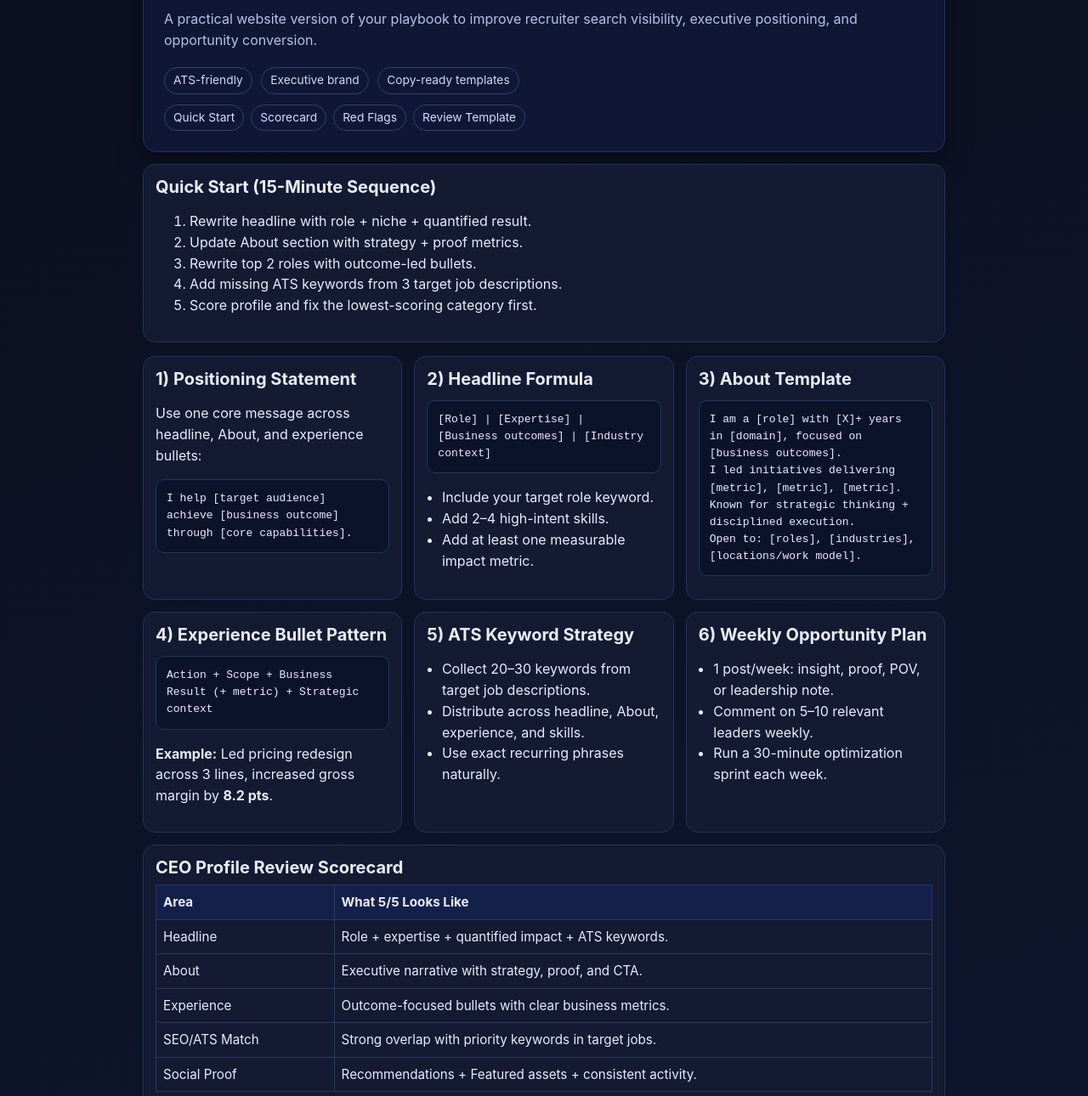
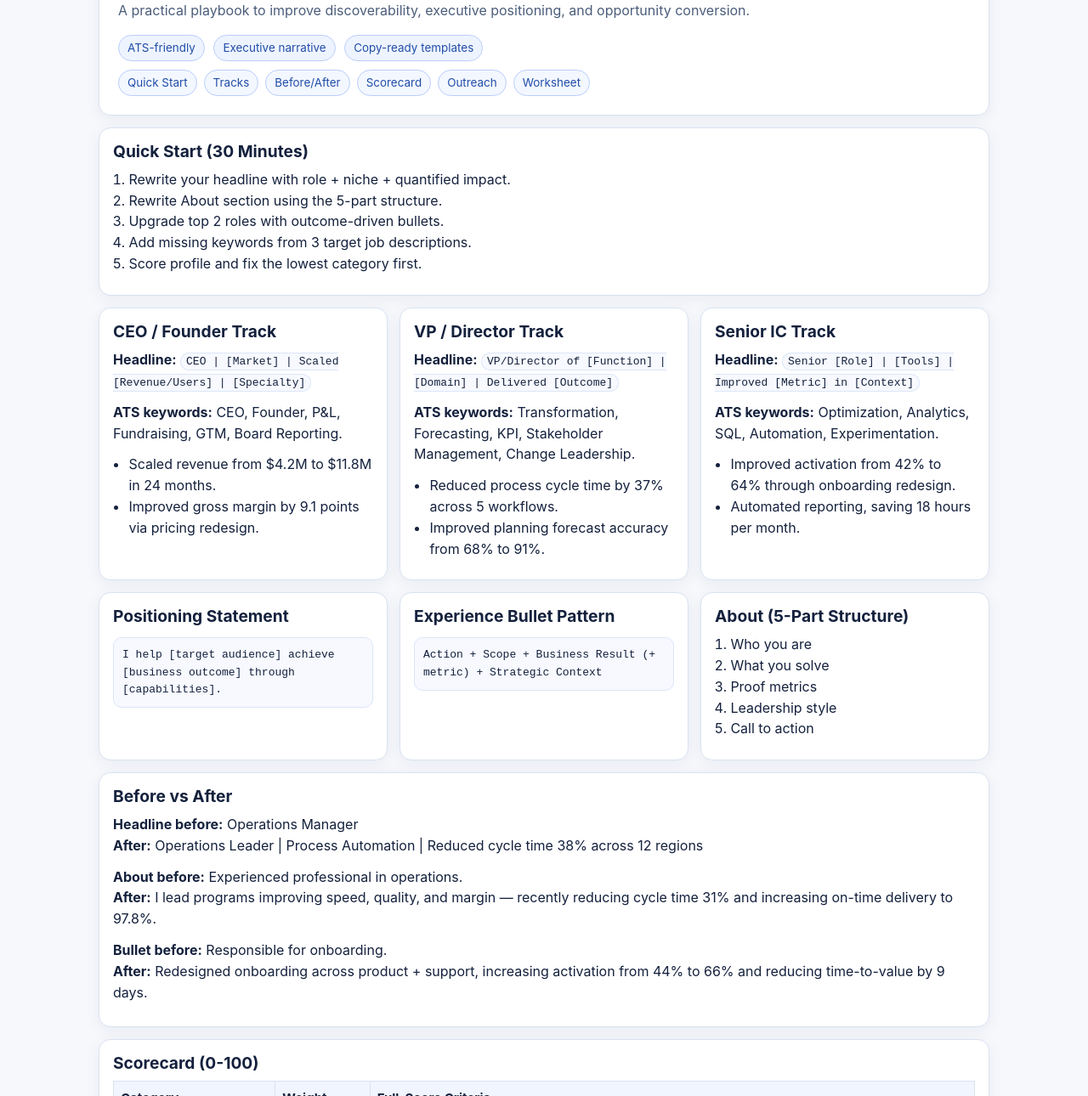
Before and after one commit to sharik2222-collab/Hi, a plain HTML site: page index.html in a window 1280 px wide. Shown: the part 105-1395 px from the top of the page at 85% size. Drawn offline with Linux system fonts and the light colour scheme.

Commit message:
Fix all requested updates for ATS/CEO LinkedIn blueprint and website

```diff
--- a/index.html
+++ b/index.html
@@ -3,226 +3,236 @@
   <head>
     <meta charset="UTF-8" />
     <meta name="viewport" content="width=device-width, initial-scale=1.0" />
-    <title>LinkedIn Profile Blueprint (ATS + CEO-Ready)</title>
+    <meta
+      name="description"
+      content="LinkedIn Profile Blueprint with ATS + CEO-optimized guidance, templates, scorecard, and outreach playbook."
+    />
+    <title>LinkedIn Profile Blueprint (ATS + CEO-Optimized)</title>
     <style>
       :root {
-        --bg: #0b1020;
-        --card: #131a31;
-        --text: #e8ecff;
-        --muted: #b7c0ea;
-        --accent: #6ea8fe;
-        --ok: #7fe4b0;
+        --bg: #f6f8fc;
+        --card: #ffffff;
+        --text: #14213d;
+        --muted: #4b5d7a;
+        --accent: #1b66ff;
+        --border: #d9e2f1;
       }
       * { box-sizing: border-box; }
       body {
         margin: 0;
         font-family: Inter, system-ui, -apple-system, Segoe UI, Roboto, Arial, sans-serif;
-        background: linear-gradient(160deg, #0b1020 0%, #0f1630 100%);
         color: var(--text);
+        background: var(--bg);
         line-height: 1.55;
       }
-      .container { max-width: 980px; margin: 0 auto; padding: 28px 18px 56px; }
-      .hero {
-        background: #0f1735;
-        border: 1px solid #24315f;
-        border-radius: 16px;
-        padding: 24px;
-        box-shadow: 0 12px 32px rgba(0,0,0,.35);
+      .container { max-width: 1080px; margin: 0 auto; padding: 24px 16px 56px; }
+      .hero,
+      .card {
+        background: var(--card);
+        border: 1px solid var(--border);
+        border-radius: 14px;
+        box-shadow: 0 4px 18px rgba(8, 28, 68, 0.06);
       }
-      h1, h2, h3 { margin-top: 0; line-height: 1.2; }
-      h1 { font-size: 1.9rem; }
-      h2 { font-size: 1.25rem; margin-bottom: .5rem; }
-      .muted { color: var(--muted); }
+      .hero { padding: 22px; }
+      .card { padding: 16px; }
+      .stack { display: grid; gap: 14px; margin-top: 14px; }
       .grid {
         display: grid;
         grid-template-columns: repeat(auto-fit, minmax(260px, 1fr));
         gap: 14px;
-        margin-top: 16px;
       }
-      .card {
-        background: var(--card);
-        border: 1px solid #24315f;
-        border-radius: 14px;
-        padding: 14px;
-      }
-      code, pre {
-        background: #0b132b;
-        border: 1px solid #253463;
-        border-radius: 10px;
-      }
-      code { padding: 2px 6px; }
-      pre {
-        padding: 12px;
-        overflow-x: auto;
-        white-space: pre-wrap;
-      }
-      ul { padding-left: 1.1rem; }
+      h1, h2, h3 { margin-top: 0; line-height: 1.2; }
+      h1 { font-size: 1.8rem; }
+      h2 { font-size: 1.2rem; margin-bottom: .55rem; }
+      h3 { font-size: 1rem; margin-bottom: .45rem; }
+      p { margin: .35rem 0 .75rem; }
+      .muted { color: var(--muted); }
       .pill {
         display: inline-block;
-        border: 1px solid #2f4078;
+        border: 1px solid #b9cdfd;
+        color: #214ea8;
+        background: #eef4ff;
         border-radius: 999px;
         padding: 4px 10px;
         margin: 4px 6px 0 0;
-        font-size: .86rem;
-        color: #cfd8ff;
+        font-size: .84rem;
       }
-      table {
-        width: 100%;
-        border-collapse: collapse;
-        margin-top: 8px;
-        font-size: .95rem;
-      }
-      th, td {
-        border: 1px solid #2b3768;
-        padding: 8px;
-        vertical-align: top;
-      }
-      th { background: #14204a; text-align: left; }
-      .ok { color: var(--ok); font-weight: 700; }
-      .footer { margin-top: 22px; color: var(--muted); font-size: .92rem; }
-      a { color: var(--accent); }
       .nav {
-        margin-top: 12px;
+        margin-top: 10px;
         display: flex;
         flex-wrap: wrap;
         gap: 8px;
       }
       .nav a {
         text-decoration: none;
-        border: 1px solid #2f4078;
+        border: 1px solid #b9cdfd;
         border-radius: 999px;
         padding: 4px 10px;
-        color: #d6deff;
-        font-size: .86rem;
+        color: #214ea8;
+        background: #f3f7ff;
+        font-size: .84rem;
+      }
+      ul, ol { padding-left: 1.15rem; margin: .5rem 0; }
+      code, pre {
+        background: #f7f9ff;
+        border: 1px solid #dce6f8;
+        border-radius: 10px;
+      }
+      code { padding: 2px 6px; }
+      pre {
+        padding: 10px;
+        overflow-x: auto;
+        white-space: pre-wrap;
+      }
+      table {
+        width: 100%;
+        border-collapse: collapse;
+        font-size: .94rem;
+      }
+      th, td {
+        border: 1px solid var(--border);
+        padding: 8px;
+        text-align: left;
+        vertical-align: top;
+      }
+      th { background: #f0f5ff; }
+      .footer { margin-top: 10px; font-size: .9rem; color: var(--muted); }
+      .ok { font-weight: 700; color: #0e7a3a; }
+      @media (max-width: 640px) {
+        h1 { font-size: 1.5rem; }
       }
     </style>
   </head>
   <body>
     <main class="container">
       <section class="hero">
-        <h1>LinkedIn Profile Blueprint (ATS + CEO-Ready)</h1>
-        <p class="muted">
-          A practical website version of your playbook to improve recruiter search visibility,
-          executive positioning, and opportunity conversion.
-        </p>
+        <h1>LinkedIn Profile Blueprint (ATS + CEO-Optimized)</h1>
+        <p class="muted">A practical playbook to improve discoverability, executive positioning, and opportunity conversion.</p>
         <span class="pill">ATS-friendly</span>
-        <span class="pill">Executive brand</span>
+        <span class="pill">Executive narrative</span>
         <span class="pill">Copy-ready templates</span>
-        <nav class="nav" aria-label="quick navigation">
+        <nav class="nav" aria-label="Quick navigation">
           <a href="#quick-start">Quick Start</a>
+          <a href="#tracks">Tracks</a>
+          <a href="#before-after">Before/After</a>
           <a href="#scorecard">Scorecard</a>
-          <a href="#red-flags">Red Flags</a>
-          <a href="#template">Review Template</a>
+          <a href="#outreach">Outreach</a>
+          <a href="#worksheet">Worksheet</a>
         </nav>
       </section>
 
-      <section id="quick-start" class="card" style="margin-top:14px;">
-        <h2>Quick Start (15-Minute Sequence)</h2>
+      <div class="stack">
+        <section id="quick-start" class="card">
+          <h2>Quick Start (30 Minutes)</h2>
           <ol>
-          <li>Rewrite headline with role + niche + quantified result.</li>
-          <li>Update About section with strategy + proof metrics.</li>
-          <li>Rewrite top 2 roles with outcome-led bullets.</li>
-          <li>Add missing ATS keywords from 3 target job descriptions.</li>
-          <li>Score profile and fix the lowest-scoring category first.</li>
+            <li>Rewrite your headline with role + niche + quantified impact.</li>
+            <li>Rewrite About section using the 5-part structure.</li>
+            <li>Upgrade top 2 roles with outcome-driven bullets.</li>
+            <li>Add missing keywords from 3 target job descriptions.</li>
+            <li>Score profile and fix the lowest category first.</li>
           </ol>
         </section>
 
-      <section class="grid" aria-label="playbook-sections">
+        <section id="tracks" class="grid" aria-label="Career track playbooks">
           <article class="card">
-          <h2>1) Positioning Statement</h2>
-          <p>Use one core message across headline, About, and experience bullets:</p>
-          <pre>I help [target audience] achieve [business outcome] through [core capabilities].</pre>
-        </article>
-
-        <article class="card">
-          <h2>2) Headline Formula</h2>
-          <pre>[Role] | [Expertise] | [Business outcomes] | [Industry context]</pre>
+            <h2>CEO / Founder Track</h2>
+            <p><strong>Headline:</strong> <code>CEO | [Market] | Scaled [Revenue/Users] | [Specialty]</code></p>
+            <p><strong>ATS keywords:</strong> CEO, Founder, P&amp;L, Fundraising, GTM, Board Reporting.</p>
             <ul>
-            <li>Include your target role keyword.</li>
-            <li>Add 2–4 high-intent skills.</li>
-            <li>Add at least one measurable impact metric.</li>
+              <li>Scaled revenue from $4.2M to $11.8M in 24 months.</li>
+              <li>Improved gross margin by 9.1 points via pricing redesign.</li>
             </ul>
           </article>
 
           <article class="card">
-          <h2>3) About Template</h2>
-          <pre>I am a [role] with [X]+ years in [domain], focused on [business outcomes].
-I led initiatives delivering [metric], [metric], [metric].
-Known for strategic thinking + disciplined execution.
-Open to: [roles], [industries], [locations/work model].</pre>
-        </article>
-
-        <article class="card">
-          <h2>4) Experience Bullet Pattern</h2>
-          <pre>Action + Scope + Business Result (+ metric) + Strategic context</pre>
-          <p><strong>Example:</strong> Led pricing redesign across 3 lines, increased gross margin by <strong>8.2 pts</strong>.</p>
-        </article>
-
-        <article class="card">
-          <h2>5) ATS Keyword Strategy</h2>
+            <h2>VP / Director Track</h2>
+            <p><strong>Headline:</strong> <code>VP/Director of [Function] | [Domain] | Delivered [Outcome]</code></p>
+            <p><strong>ATS keywords:</strong> Transformation, Forecasting, KPI, Stakeholder Management, Change Leadership.</p>
             <ul>
-            <li>Collect 20–30 keywords from target job descriptions.</li>
-            <li>Distribute across headline, About, experience, and skills.</li>
-            <li>Use exact recurring phrases naturally.</li>
+              <li>Reduced process cycle time by 37% across 5 workflows.</li>
+              <li>Improved planning forecast accuracy from 68% to 91%.</li>
             </ul>
           </article>
 
           <article class="card">
-          <h2>6) Weekly Opportunity Plan</h2>
+            <h2>Senior IC Track</h2>
+            <p><strong>Headline:</strong> <code>Senior [Role] | [Tools] | Improved [Metric] in [Context]</code></p>
+            <p><strong>ATS keywords:</strong> Optimization, Analytics, SQL, Automation, Experimentation.</p>
             <ul>
-            <li>1 post/week: insight, proof, POV, or leadership note.</li>
-            <li>Comment on 5–10 relevant leaders weekly.</li>
-            <li>Run a 30-minute optimization sprint each week.</li>
+              <li>Improved activation from 42% to 64% through onboarding redesign.</li>
+              <li>Automated reporting, saving 18 hours per month.</li>
             </ul>
           </article>
         </section>
 
-      <section id="scorecard" class="card" style="margin-top:14px;">
-        <h2>CEO Profile Review Scorecard</h2>
+        <section class="grid" aria-label="Core profile building blocks">
+          <article class="card">
+            <h2>Positioning Statement</h2>
+            <pre>I help [target audience] achieve [business outcome] through [capabilities].</pre>
+          </article>
+          <article class="card">
+            <h2>Experience Bullet Pattern</h2>
+            <pre>Action + Scope + Business Result (+ metric) + Strategic Context</pre>
+          </article>
+          <article class="card">
+            <h2>About (5-Part Structure)</h2>
+            <ol>
+              <li>Who you are</li>
+              <li>What you solve</li>
+              <li>Proof metrics</li>
+              <li>Leadership style</li>
+              <li>Call to action</li>
+            </ol>
+          </article>
+        </section>
+
+        <section id="before-after" class="card">
+          <h2>Before vs After</h2>
+          <p><strong>Headline before:</strong> Operations Manager<br /><strong>After:</strong> Operations Leader | Process Automation | Reduced cycle time 38% across 12 regions</p>
+          <p><strong>About before:</strong> Experienced professional in operations.<br /><strong>After:</strong> I lead programs improving speed, quality, and margin — recently reducing cycle time 31% and increasing on-time delivery to 97.8%.</p>
+          <p><strong>Bullet before:</strong> Responsible for onboarding.<br /><strong>After:</strong> Redesigned onboarding across product + support, increasing activation from 44% to 66% and reducing time-to-value by 9 days.</p>
+        </section>
+
+        <section id="scorecard" class="card">
+          <h2>Scorecard (0-100)</h2>
           <table>
-          <thead>
-            <tr><th>Area</th><th>What 5/5 Looks Like</th></tr>
-          </thead>
+            <thead><tr><th>Category</th><th>Weight</th><th>Full-Score Criteria</th></tr></thead>
             <tbody>
-            <tr><td>Headline</td><td>Role + expertise + quantified impact + ATS keywords.</td></tr>
-            <tr><td>About</td><td>Executive narrative with strategy, proof, and CTA.</td></tr>
-            <tr><td>Experience</td><td>Outcome-focused bullets with clear business metrics.</td></tr>
-            <tr><td>SEO/ATS Match</td><td>Strong overlap with priority keywords in target jobs.</td></tr>
-            <tr><td>Social Proof</td><td>Recommendations + Featured assets + consistent activity.</td></tr>
+              <tr><td>Headline</td><td>15</td><td>Target role + capability keywords + quantified impact.</td></tr>
+              <tr><td>About</td><td>20</td><td>Clear positioning, proof metrics, strategic narrative, CTA.</td></tr>
+              <tr><td>Experience</td><td>25</td><td>Outcome-driven bullets with scope + business impact.</td></tr>
+              <tr><td>ATS Coverage</td><td>15</td><td>Strong overlap with recurring target JD keywords.</td></tr>
+              <tr><td>Proof Assets</td><td>15</td><td>Aligned skills, recommendations, featured credibility assets.</td></tr>
+              <tr><td>Activity</td><td>10</td><td>Weekly publishing and meaningful engagement cadence.</td></tr>
             </tbody>
           </table>
-        <p class="ok">Target score: 45/50+</p>
+          <p class="ok">Re-score every 2 weeks and improve the lowest category first.</p>
         </section>
 
-      <section id="red-flags" class="card" style="margin-top:14px;">
-        <h2>Red Flags That Reduce Interviews</h2>
+        <section id="outreach" class="card">
+          <h2>Opportunity Engine: Outreach</h2>
           <ul>
-          <li>Generic headline with no specialization or impact.</li>
-          <li>About section without hard metrics or business outcomes.</li>
-          <li>Experience bullets listing responsibilities only.</li>
-          <li>No clear target role (trying to target everyone).</li>
-          <li>Weak ATS keyword overlap with target jobs.</li>
+            <li>Build weekly target list: recruiters, hiring managers/founders, peers.</li>
+            <li>Follow-up cadence: Day 0, Day 4, Day 10.</li>
+            <li>Track acceptance rate, reply rate, and call conversion.</li>
           </ul>
+          <pre>Recruiter DM:
+Hi [Name] — I’m exploring [target role] roles in [industry].
+I recently delivered [quantified result] and would value connecting for future fit.</pre>
         </section>
 
-      <section id="template" class="card" style="margin-top:14px;">
-        <h2>Paste-Your-Profile Review Template</h2>
+        <section id="worksheet" class="card">
+          <h2>Fill-In Worksheet</h2>
           <pre>TARGET ROLE(S):
-INDUSTRY FOCUS:
-YEARS OF EXPERIENCE:
-REGION / WORK MODEL:
-
-CURRENT HEADLINE:
-CURRENT ABOUT:
-TOP 2 EXPERIENCE ENTRIES:
-TOP 15 SKILLS:
-3 TARGET JOB DESCRIPTIONS:</pre>
+TARGET INDUSTRIES:
+TOP 20 KEYWORDS:
+TOP 5 QUANTIFIED ACHIEVEMENTS:
+FINAL HEADLINE DRAFT:
+FINAL ABOUT DRAFT (5 lines):
+3 REWRITTEN EXPERIENCE BULLETS:</pre>
+          <p class="footer">Tip: update your public profile URL: <a href="https://www.linkedin.com/in/your-name">linkedin.com/in/your-name</a></p>
         </section>
-
-      <p class="footer">
-        Tip: keep your public profile link updated:
-        <a href="https://www.linkedin.com/in/your-name">linkedin.com/in/your-name</a>
-      </p>
+      </div>
     </main>
   </body>
 </html>
```
Also changed, not shown: 1 other file. Lines whose indentation alone changed are shown as unchanged.
